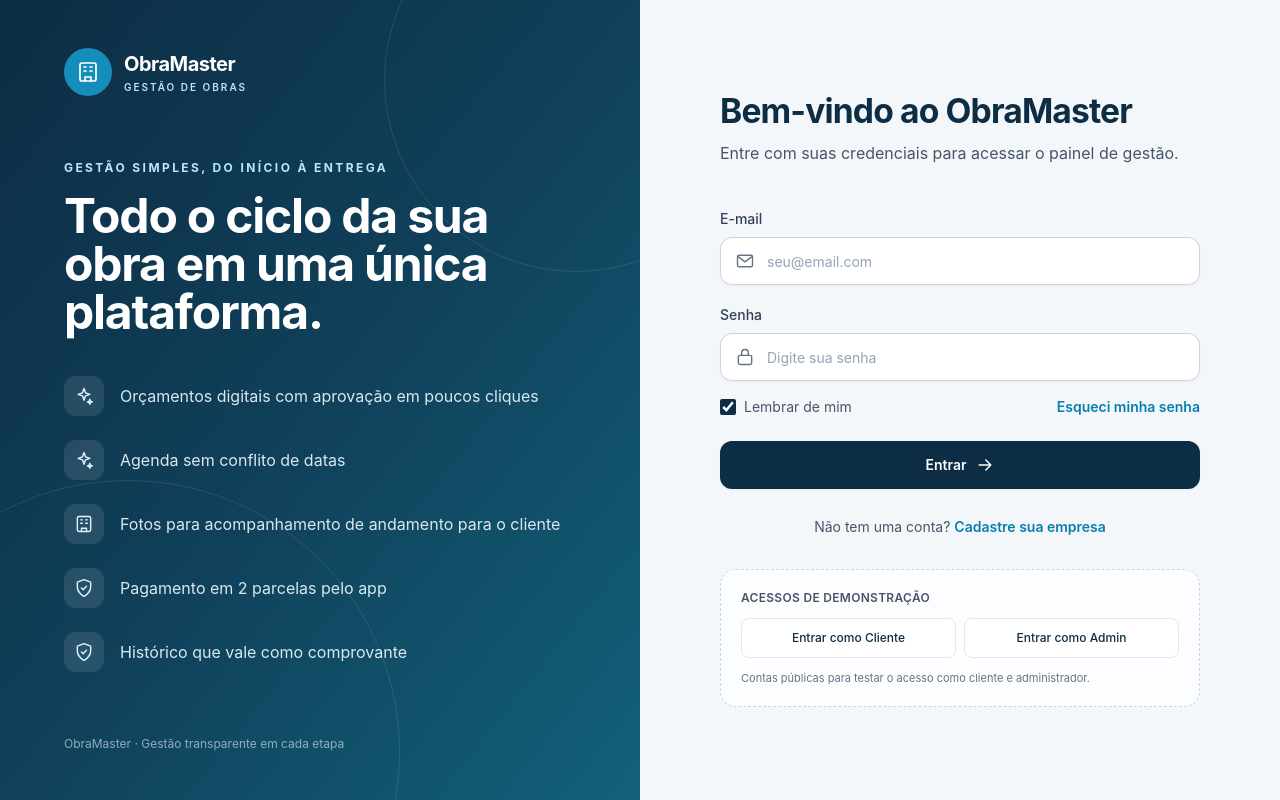
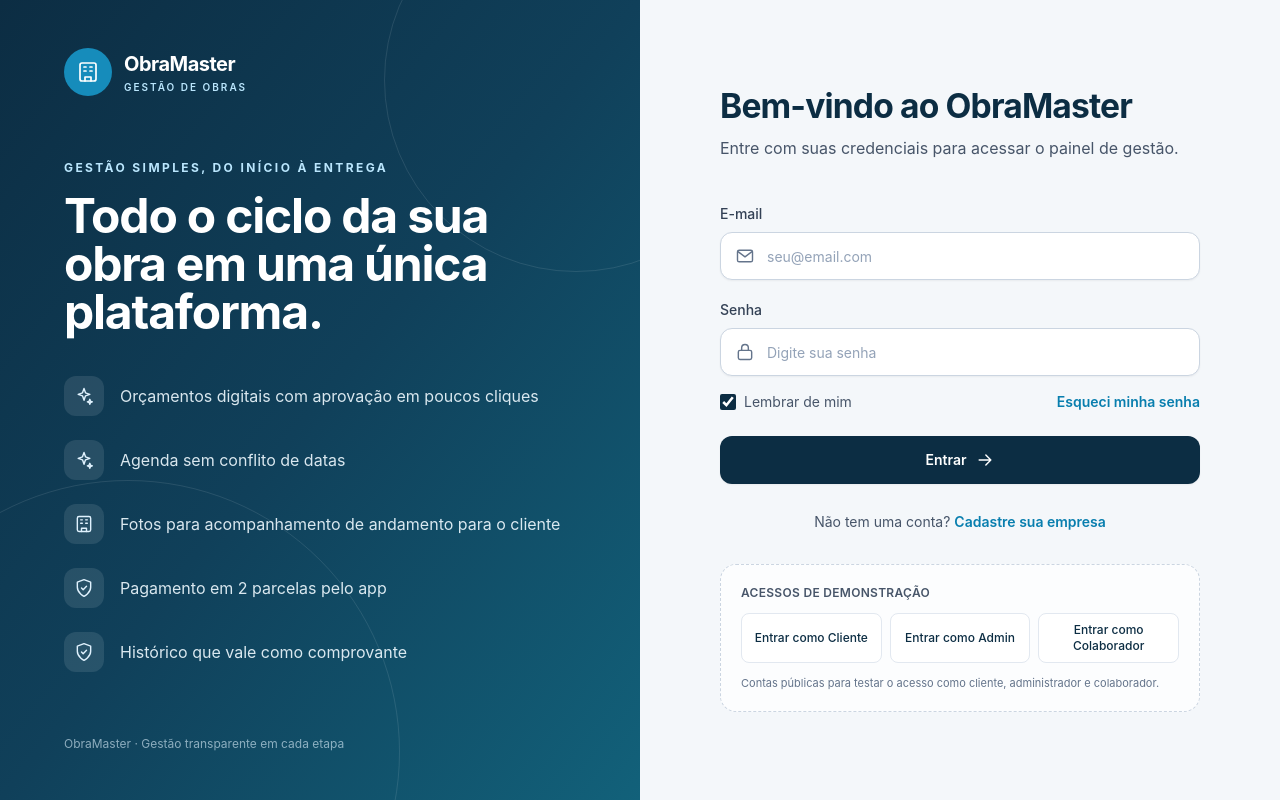
Before and after one commit to Jaqueline-BCO-97/Gestao-de-Obras, a React (Vite) app in the folder frontend/: page /login in a window 1280 px wide. Built offline with nearby package versions, Linux system fonts and the light colour scheme; no server answers.

Commit message:
feat(#16): botão de demonstração do perfil Colaborador

```diff
--- a/frontend/src/config/demo.js
+++ b/frontend/src/config/demo.js
@@ -1,5 +1,9 @@
 // Contas públicas para demonstração; as credenciais são intencionalmente fixas.
 export const CONTAS_DEMO = {
+  // Credenciais para a conta de demonstração do perfil Cliente
   CLIENTE: { email: 'cliente@obramaster.demo', senha: 'Demo@12345' },
+  // Credenciais para a conta de demonstração do perfil Administrador
   ADMIN: { email: 'admin@obramaster.demo', senha: 'Demo@12345' },
+  // Credenciais para a conta de demonstração do perfil Colaborador
+  COLABORADOR: { email: 'colaborador@obramaster.demo', senha: 'Demo@12345' },
 }
--- a/frontend/src/pages/Login.jsx
+++ b/frontend/src/pages/Login.jsx
@@ -193,8 +193,8 @@ export default function Login() {
 
   // Função para acionar o login rápido com credenciais de demonstração
   function entrarComoDemo(tipo) {
-    // Recupera as credenciais da conta demo do arquivo de configuração
-    const credenciais = CONTAS_DEMO[tipo]
+    // Recupera as credenciais da conta demo do arquivo de configuração (ou fallback seguro com credencial padrão)
+    const credenciais = CONTAS_DEMO[tipo] || { email: 'colaborador@obramaster.demo', senha: 'Demo@12345' }
     // Dispara a autenticação usando as credenciais demo
     return autenticar(credenciais.email, credenciais.senha, tipo)
   }
@@ -360,25 +360,39 @@ export default function Login() {
 
           {/* Seção com botões de atalho para demonstração e testes rápidos */}
           <section className="mt-8 rounded-2xl border border-dashed border-slate-300 bg-white/70 p-4 sm:p-5" aria-label="Acessos de demonstração">
+            {/* Título da seção de acessos de demonstração */}
             <h3 className="text-xs font-semibold tracking-wide text-slate-600">ACESSOS DE DEMONSTRAÇÃO</h3>
-            <div className="mt-3 grid grid-cols-1 gap-2 sm:grid-cols-2">
+            {/* Grade responsiva com 3 colunas em telas maiores para acomodar os 3 perfis */}
+            <div className="mt-3 grid grid-cols-1 gap-2 sm:grid-cols-3">
               {[
+                // Botão de acesso rápido para o perfil Cliente
                 { tipo: 'CLIENTE', texto: 'Entrar como Cliente' },
+                // Botão de acesso rápido para o perfil Administrador
                 { tipo: 'ADMIN', texto: 'Entrar como Admin' },
+                // Botão de acesso rápido para o perfil Colaborador
+                { tipo: 'COLABORADOR', texto: 'Entrar como Colaborador' },
               ].map(({ tipo, texto }) => (
+                // Renderiza o botão para cada perfil de demonstração
                 <button
+                  // Chave de identificação exclusiva exigida pelo React
                   key={tipo}
+                  // Define tipo button para não disparar submissão acidental de formulário
                   type="button"
+                  // Desabilita o botão se já houver requisição de login em andamento
                   disabled={carregando}
+                  // Dispara o login de demonstração correspondente ao ser clicado
                   onClick={() => entrarComoDemo(tipo)}
+                  // Estilos visuais de borda, padding, cores e estados de hover e disabled
                   className="min-h-10 rounded-lg border border-slate-200 bg-white px-3 py-2 text-xs font-medium text-[#0c2d43] transition hover:border-slate-300 hover:bg-slate-50 disabled:cursor-wait disabled:opacity-60"
                 >
+                  {/* Se este perfil estiver conectando, mostra feedback; senão, mostra o texto padrão */}
                   {tipoDemoCarregando === tipo ? 'Conectando…' : texto}
                 </button>
               ))}
             </div>
+            {/* Descrição informativa atualizada mencionando cliente, administrador e colaborador */}
             <p className="mt-3 text-[11px] leading-4 text-slate-500">
-              Contas públicas para testar o acesso como cliente e administrador.
+              Contas públicas para testar o acesso como cliente, administrador e colaborador.
             </p>
           </section>
         </div>
--- a/frontend/src/services/auth.js
+++ b/frontend/src/services/auth.js
@@ -77,16 +77,19 @@ export function salvarSessao({ token, usuario }, lembrarDeMim) {
 
 // Função para simular uma sessão mock (útil para desenvolvimento, testes e navegação sem backend)
 export function salvarSessaoMock(tipo = 'CLIENTE') {
+  // Define o nome amigável do usuário: para COLABORADOR usamos o nome do profissional fake, senão o padrão
+  const nomeUsuario = tipo === 'COLABORADOR' ? 'Carlos Eduardo da Silva' : `Usuário Demonstração (${tipo})`
+
   // Cria um objeto de sessão simulada com dados válidos de teste
   const sessaoMock = {
     // Token simulado para autorização mock
     token: `mock-token-${tipo.toLowerCase()}-123456`,
     // Dados fictícios de usuário de acordo com o perfil solicitado
     usuario: {
-      // Identificador único numérico fictício
-      id: 999,
+      // Identificador único numérico fictício (1 para colaborador para casar com o mock de obras, ou 999)
+      id: tipo === 'COLABORADOR' ? 1 : 999,
       // Nome amigável de exibição do usuário
-      nome: `Usuário Demonstração (${tipo})`,
+      nome: nomeUsuario,
       // E-mail fictício de teste
       email: `demo.${tipo.toLowerCase()}@obramaster.local`,
       // Perfil/tipo do usuário (CLIENTE, ADMIN ou COLABORADOR)
```
